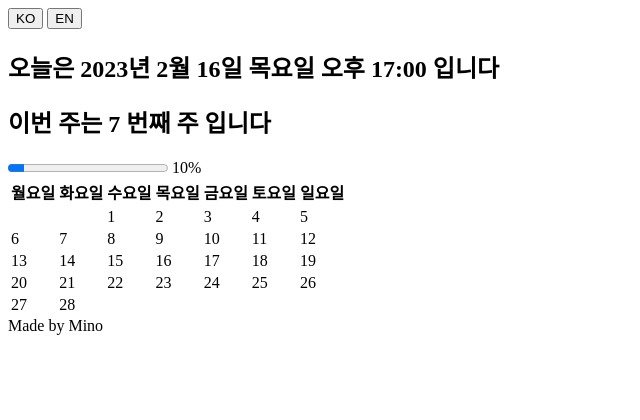
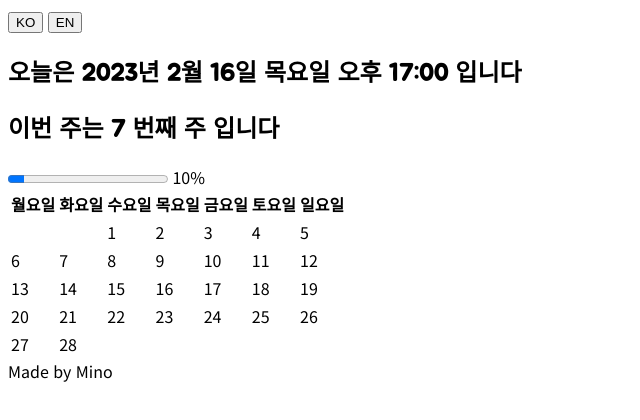
Before and after one commit to mhjang710/calendar, a plain HTML site: page index.html in a window 1280 px wide. Shown: the whole page, without its empty margins (0-640 px from the left). Drawn offline with Linux system fonts and the light colour scheme.

Commit message:
Add css file and Update font family

```diff
--- a/index.html
+++ b/index.html
@@ -4,6 +4,11 @@
   <meta charset="UTF-8">
   <meta http-equiv="X-UA-Compatible" content="IE=edge">
   <meta name="viewport" content="width=device-width, initial-scale=1.0">
+  <!-- Google Fonts: Noto Sans and Jua -->
+  <link rel="preconnect" href="https://fonts.googleapis.com">
+  <link rel="preconnect" href="https://fonts.gstatic.com" crossorigin>
+  <link href="https://fonts.googleapis.com/css2?family=Jua&family=Noto+Sans+KR:wght@300;400;700&display=swap" rel="stylesheet">
+  <link rel="stylesheet" href="style.css">
   <title>Calendar</title>
 </head>
 <body>
--- /dev/null
+++ b/style.css
@@ -0,0 +1,2 @@
+body {font-family: 'Noto Sans KR', sans-serif;}
+h1, h2 {font-family: 'Jua', sans-serif;}
```
